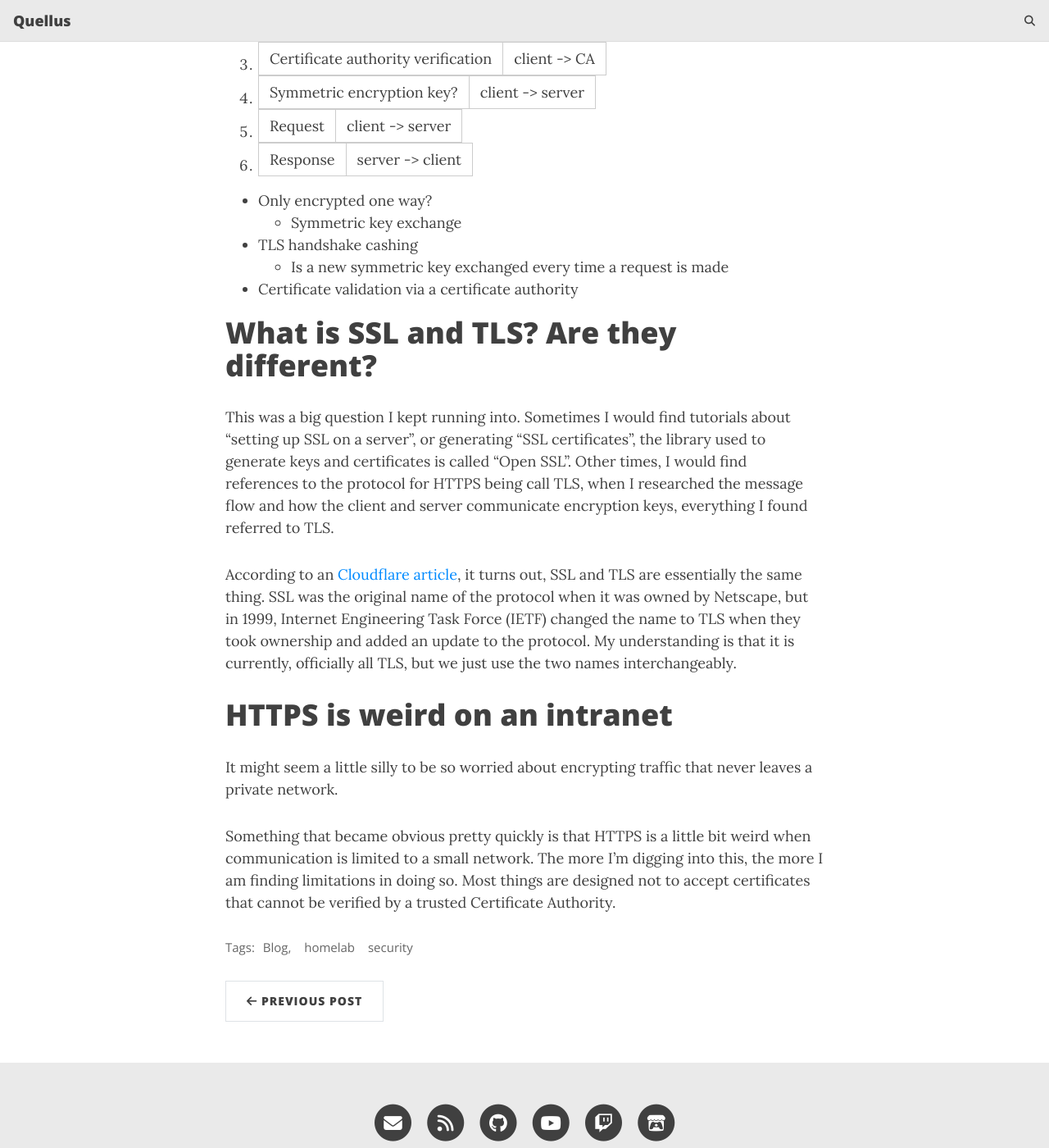
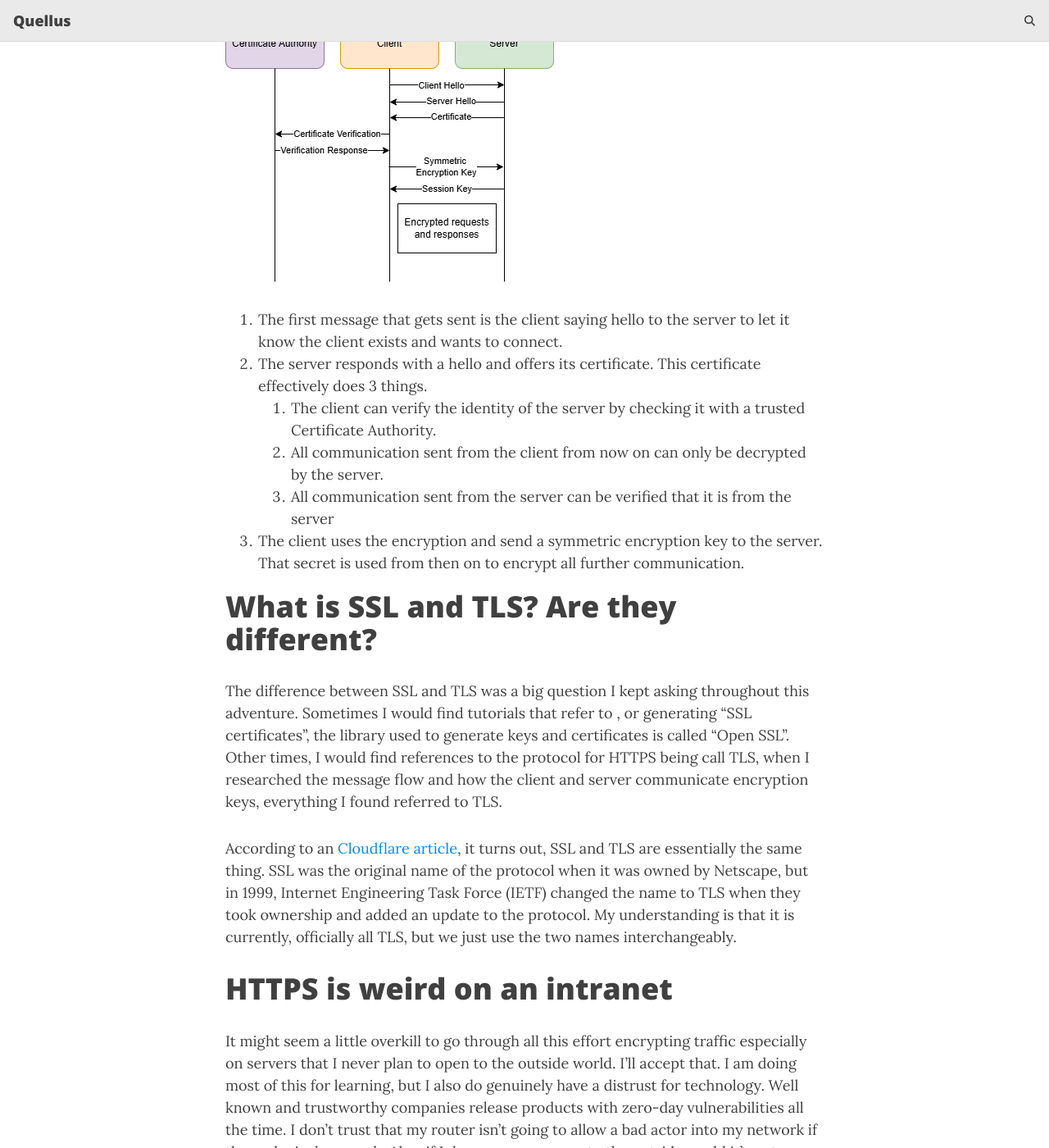
Before and after one commit to quellus/blog, a Jekyll site: the page built from _posts/2025-1-8-https.md, in a window 1280 px wide and 1400 px high, scrolled down 1421 px. Shown: the whole window at 82% size. Built offline with Jekyll 4.4.1, drawn with Linux system fonts in a browser that asks for light colours; comment, search, counter and statistics services are not loaded; some of the changed text lies outside the part shown.

Commit message:
All the info is there, just needs some editing

```diff
--- a/_posts/2025-1-8-https.md
+++ b/_posts/2025-1-8-https.md
@@ -20,29 +20,29 @@ HTTPS aims to do two things. The one I'm most interested in is that it encrypts
 
 ## Message flow
 
-*Insert Diagram*
+I love message flows. I find it to be pretty helpful in understand how and why things do the things they do. This diagram is a little simplified, but it highlights the important things the client and server communicate about when establishing a connection.
 
-1. Hello | client -> server
-2. Certificates and TLS stuff | server -> client
-4. Certificate authority verification | client -> CA
-3. Symmetric encryption key? | client -> server
-4. Request | client -> server
-5. Response | server -> client
+![TLS Message Flow Diagram](/assets/img/TLSMessageFlow.drawio.png)
 
- * Only encrypted one way?
-    * Symmetric key exchange
- * TLS handshake cashing
-    * Is a new symmetric key exchanged every time a request is made
- * Certificate validation via a certificate authority
+1. The first message that gets sent is the client saying hello to the server to let it know the client exists and wants to connect.
+2. The server responds with a hello and offers its certificate. This certificate effectively does 3 things.
+   1. The client can verify the identity of the server by checking it with a trusted Certificate Authority.
+   2. All communication sent from the client from now on can only be decrypted by the server.
+   3. All communication sent from the server can be verified that it is from the server
+3. The client uses the encryption and send a symmetric encryption key to the server. That secret is used from then on to encrypt all further communication.
 
 # What is SSL and TLS? Are they different?
 
-This was a big question I kept running into. Sometimes I would find tutorials about "setting up SSL on a server", or generating "SSL certificates", the library used to generate keys and certificates is called "Open SSL". Other times, I would find references to the protocol for HTTPS being call TLS, when I researched the message flow and how the client and server communicate encryption keys, everything I found referred to TLS.
+The difference between SSL and TLS was a big question I kept asking throughout this adventure. Sometimes I would find tutorials that refer to , or generating "SSL certificates", the library used to generate keys and certificates is called "Open SSL". Other times, I would find references to the protocol for HTTPS being call TLS, when I researched the message flow and how the client and server communicate encryption keys, everything I found referred to TLS.
 
 According to an [Cloudflare article](https://www.cloudflare.com/learning/ssl/what-is-ssl/), it turns out, SSL and TLS are essentially the same thing. SSL was the original name of the protocol when it was owned by Netscape, but in 1999, Internet Engineering Task Force (IETF) changed the name to TLS when they took ownership and added an update to the protocol. My understanding is that it is currently, officially all TLS, but we just use the two names interchangeably.
 
 # HTTPS is weird on an intranet
 
-It might seem a little silly to be so worried about encrypting traffic that never leaves a private network.
+It might seem a little overkill to go through all this effort encrypting traffic especially on servers that I never plan to open to the outside world. I'll accept that. I am doing most of this for learning, but I also do genuinely have a distrust for technology. Well known and trustworthy companies release products with zero-day vulnerabilities all the time. I don't trust that my router isn't going to allow a bad actor into my network if they ask nicely enough. Also, if I do open up a server to the outside world it's not impossible for someone to use that server to find a way in.
 
-Something that became obvious pretty quickly is that HTTPS is a little bit weird when communication is limited to a small network. The more I'm digging into this, the more I am finding limitations in doing so. Most things are designed not to accept certificates that cannot be verified by a trusted Certificate Authority.
+So back to HTTPS, remember that message flow diagram a few sections ago? Remember how the client verifies the certificate with a certificate authority? Well, that's a problem on a local network.
+
+Since we're on a local network, we don't have a certificate authority. Instead, the server claims to be its own authority. In other words, the server just says "trust me, bro". In a lot of cases browsers will just complain about this. Let you know that the browser can't verify the server, but still give you the option to force a connection if you click through the warnings. Some apps, however, don't give you this option and just outright refuse to establish the connection.
+
+At the time of writing this post, I haven't found a solid solution yet. I heard rumor that it's possible to self host a certificate authority. I also understand that you can add the certificate to your operating systems' list of trusted certificate to supress those warnings. I have yet to explore any options deep enough to determine what's the most viable for my use case. I hope to update you in the next blog post.
```
Also changed, not shown: assets/img/TLSMessageFlow.drawio.png (added).
